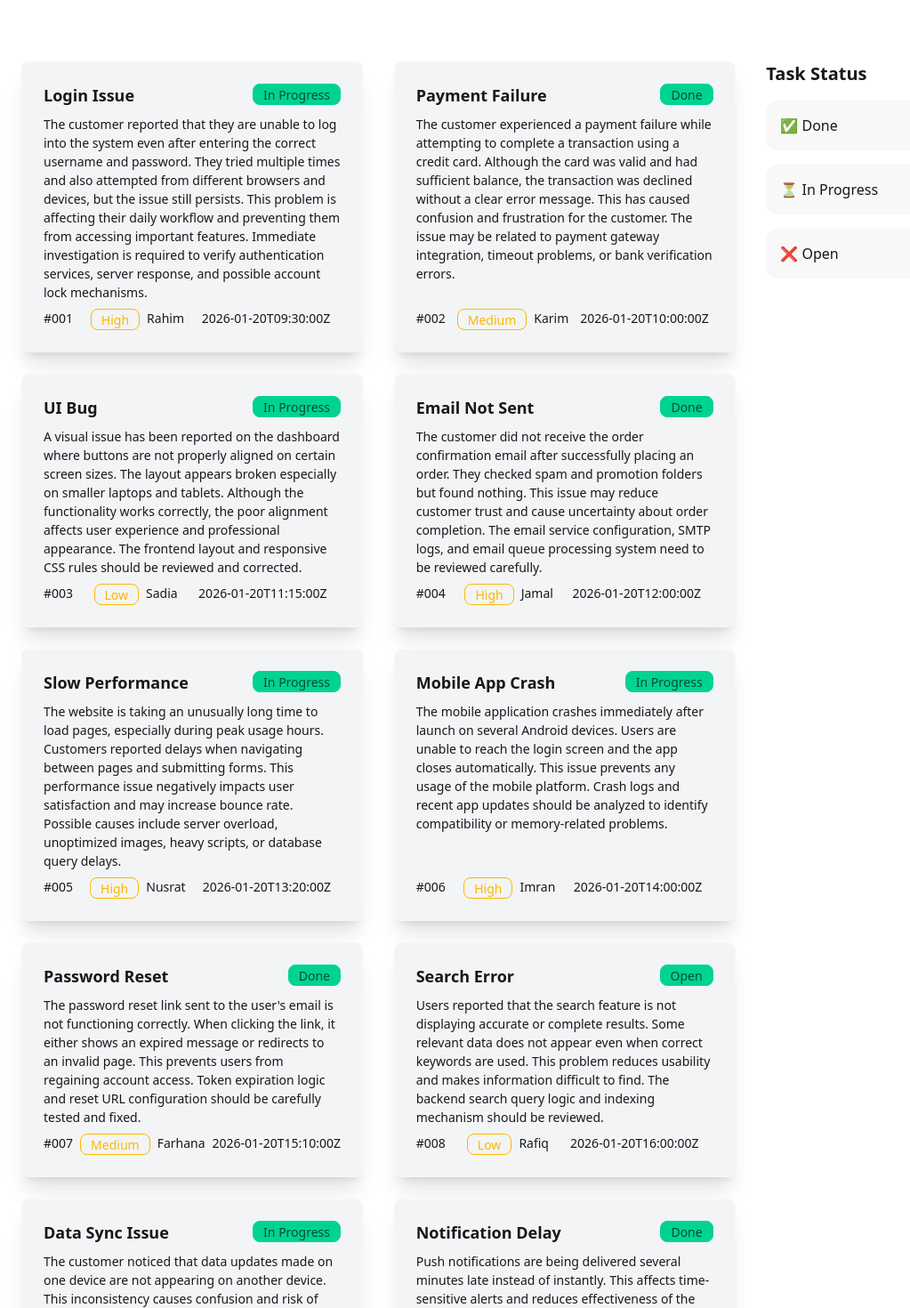
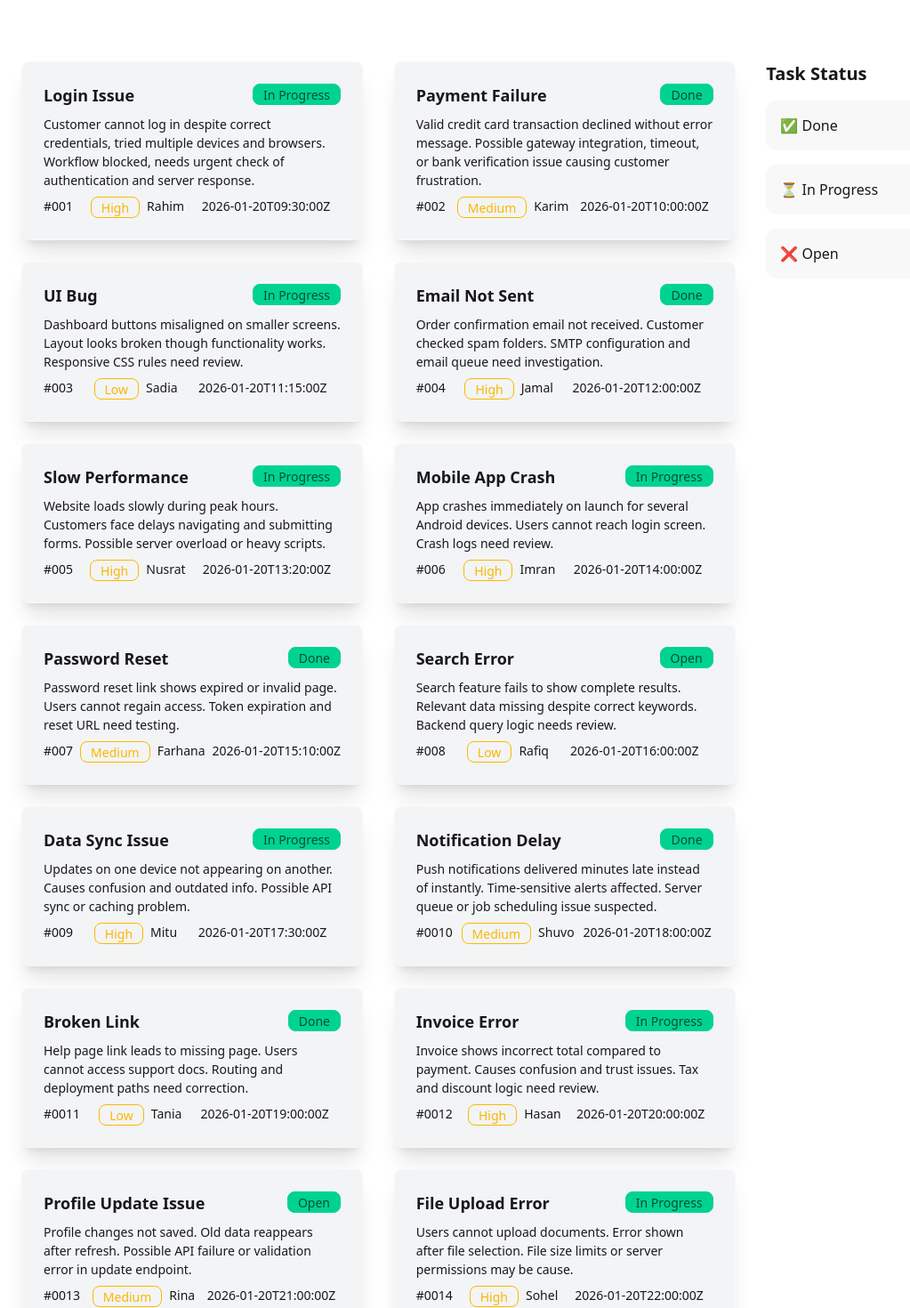
Before and after one commit to Shamim-Faqer/B12A7-Customer-Support-Zone, a React (Vite) app: page / in a window 1280 px wide. Shown: the part 340-1810 px from the top of the page at 89% size, without its empty margins (0-1023 px from the left). Built offline with nearby package versions, Linux system fonts and the light colour scheme.

Commit message:
task-section-pending

```diff
--- a/package.json
+++ b/package.json
@@ -4,12 +4,15 @@
   "version": "0.0.0",
   "type": "module",
   "scripts": {
+    "predeploy": "npm run build",
+    "deploy": "gh-pages -d dist",
     "dev": "vite",
     "build": "vite build",
     "lint": "eslint .",
     "preview": "vite preview"
   },
   "dependencies": {
+    "@tailwindcss/line-clamp": "^0.4.4",
     "@tailwindcss/vite": "^4.1.18",
     "daisyui": "^5.5.14",
     "react": "^19.2.0",
@@ -24,6 +27,7 @@
     "eslint": "^9.39.1",
     "eslint-plugin-react-hooks": "^7.0.1",
     "eslint-plugin-react-refresh": "^0.4.24",
+    "gh-pages": "^6.3.0",
     "globals": "^16.5.0",
     "vite": "^7.2.4"
   }
--- a/public/tickets.json
+++ b/public/tickets.json
@@ -2,7 +2,7 @@
   {
     "id": 1,
     "title": "Login Issue",
-    "description": "The customer reported that they are unable to log into the system even after entering the correct username and password. They tried multiple times and also attempted from different browsers and devices, but the issue still persists. This problem is affecting their daily workflow and preventing them from accessing important features. Immediate investigation is required to verify authentication services, server response, and possible account lock mechanisms.",
+    "description": "Customer cannot log in despite correct credentials, tried multiple devices and browsers. Workflow blocked, needs urgent check of authentication and server response.",
     "customer": "Rahim",
     "priority": "High",
     "status": "In Progress",
@@ -11,7 +11,7 @@
   {
     "id": 2,
     "title": "Payment Failure",
-    "description": "The customer experienced a payment failure while attempting to complete a transaction using a credit card. Although the card was valid and had sufficient balance, the transaction was declined without a clear error message. This has caused confusion and frustration for the customer. The issue may be related to payment gateway integration, timeout problems, or bank verification errors.",
+    "description": "Valid credit card transaction declined without error message. Possible gateway integration, timeout, or bank verification issue causing customer frustration.",
     "customer": "Karim",
     "priority": "Medium",
     "status": "Done",
@@ -20,7 +20,7 @@
   {
     "id": 3,
     "title": "UI Bug",
-    "description": "A visual issue has been reported on the dashboard where buttons are not properly aligned on certain screen sizes. The layout appears broken especially on smaller laptops and tablets. Although the functionality works correctly, the poor alignment affects user experience and professional appearance. The frontend layout and responsive CSS rules should be reviewed and corrected.",
+    "description": "Dashboard buttons misaligned on smaller screens. Layout looks broken though functionality works. Responsive CSS rules need review.",
     "customer": "Sadia",
     "priority": "Low",
     "status": "In Progress",
@@ -29,7 +29,7 @@
   {
     "id": 4,
     "title": "Email Not Sent",
-    "description": "The customer did not receive the order confirmation email after successfully placing an order. They checked spam and promotion folders but found nothing. This issue may reduce customer trust and cause uncertainty about order completion. The email service configuration, SMTP logs, and email queue processing system need to be reviewed carefully.",
+    "description": "Order confirmation email not received. Customer checked spam folders. SMTP configuration and email queue need investigation.",
     "customer": "Jamal",
     "priority": "High",
     "status": "Done",
@@ -38,7 +38,7 @@
   {
     "id": 5,
     "title": "Slow Performance",
-    "description": "The website is taking an unusually long time to load pages, especially during peak usage hours. Customers reported delays when navigating between pages and submitting forms. This performance issue negatively impacts user satisfaction and may increase bounce rate. Possible causes include server overload, unoptimized images, heavy scripts, or database query delays.",
+    "description": "Website loads slowly during peak hours. Customers face delays navigating and submitting forms. Possible server overload or heavy scripts.",
     "customer": "Nusrat",
     "priority": "High",
     "status": "In Progress",
@@ -47,7 +47,7 @@
   {
     "id": 6,
     "title": "Mobile App Crash",
-    "description": "The mobile application crashes immediately after launch on several Android devices. Users are unable to reach the login screen and the app closes automatically. This issue prevents any usage of the mobile platform. Crash logs and recent app updates should be analyzed to identify compatibility or memory-related problems.",
+    "description": "App crashes immediately on launch for several Android devices. Users cannot reach login screen. Crash logs need review.",
     "customer": "Imran",
     "priority": "High",
     "status": "In Progress",
@@ -56,7 +56,7 @@
   {
     "id": 7,
     "title": "Password Reset",
-    "description": "The password reset link sent to the user's email is not functioning correctly. When clicking the link, it either shows an expired message or redirects to an invalid page. This prevents users from regaining account access. Token expiration logic and reset URL configuration should be carefully tested and fixed.",
+    "description": "Password reset link shows expired or invalid page. Users cannot regain access. Token expiration and reset URL need testing.",
     "customer": "Farhana",
     "priority": "Medium",
     "status": "Done",
@@ -65,7 +65,7 @@
   {
     "id": 8,
     "title": "Search Error",
-    "description": "Users reported that the search feature is not displaying accurate or complete results. Some relevant data does not appear even when correct keywords are used. This problem reduces usability and makes information difficult to find. The backend search query logic and indexing mechanism should be reviewed.",
+    "description": "Search feature fails to show complete results. Relevant data missing despite correct keywords. Backend query logic needs review.",
     "customer": "Rafiq",
     "priority": "Low",
     "status": "Open",
@@ -74,7 +74,7 @@
   {
     "id": 9,
     "title": "Data Sync Issue",
-    "description": "The customer noticed that data updates made on one device are not appearing on another device. This inconsistency causes confusion and risk of outdated information. The issue may involve API synchronization delays, caching problems, or background sync failures that must be investigated immediately.",
+    "description": "Updates on one device not appearing on another. Causes confusion and outdated info. Possible API sync or caching problem.",
     "customer": "Mitu",
     "priority": "High",
     "status": "In Progress",
@@ -83,7 +83,7 @@
   {
     "id": 10,
     "title": "Notification Delay",
-    "description": "Push notifications are being delivered several minutes late instead of instantly. This affects time-sensitive alerts and reduces effectiveness of the notification system. The issue may be related to server queue delays, background job scheduling, or third-party notification services configuration.",
+    "description": "Push notifications delivered minutes late instead of instantly. Time-sensitive alerts affected. Server queue or job scheduling issue suspected.",
     "customer": "Shuvo",
     "priority": "Medium",
     "status": "Done",
@@ -92,7 +92,7 @@
   {
     "id": 11,
     "title": "Broken Link",
-    "description": "The help page link on the website leads to a broken or missing page. Users are unable to access support documentation when needed. This reduces overall usability and creates frustration. The routing configuration and deployment paths should be verified and corrected promptly.",
+    "description": "Help page link leads to missing page. Users cannot access support docs. Routing and deployment paths need correction.",
     "customer": "Tania",
     "priority": "Low",
     "status": "Done",
@@ -101,7 +101,7 @@
   {
     "id": 12,
     "title": "Invoice Error",
-    "description": "The invoice generated after purchase shows an incorrect total amount that does not match the actual payment. This creates confusion and may cause trust issues with customers. The tax calculation and discount logic should be reviewed thoroughly to ensure financial accuracy.",
+    "description": "Invoice shows incorrect total compared to payment. Causes confusion and trust issues. Tax and discount logic need review.",
     "customer": "Hasan",
     "priority": "High",
     "status": "In Progress",
@@ -110,7 +110,7 @@
   {
     "id": 13,
     "title": "Profile Update Issue",
-    "description": "The user attempted to update their profile information, but changes were not saved successfully. After refreshing the page, old data reappeared. This issue may be related to API failure or validation errors. The profile update endpoint and form handling logic require investigation.",
+    "description": "Profile changes not saved. Old data reappears after refresh. Possible API failure or validation error in update endpoint.",
     "customer": "Rina",
     "priority": "Medium",
     "status": "Open",
@@ -119,7 +119,7 @@
   {
     "id": 14,
     "title": "File Upload Error",
-    "description": "Users are unable to upload documents through the file upload feature. The system displays an error after selecting the file. This affects document submission workflows. File size limits, server permissions, and upload API responses should be checked carefully.",
+    "description": "Users cannot upload documents. Error shown after file selection. File size limits or server permissions may be cause.",
     "customer": "Sohel",
     "priority": "High",
     "status": "In Progress",
@@ -128,7 +128,7 @@
   {
     "id": 15,
     "title": "Logout Problem",
-    "description": "Some users reported that clicking the logout button does not properly end the session. After refreshing the page, the account remains logged in. This may pose security risks. Session handling, token invalidation, and cookie management logic must be reviewed immediately.",
+    "description": "Logout button fails to end session. Account remains logged in after refresh. Session handling and token invalidation need review.",
     "customer": "Nabila",
     "priority": "Medium",
     "status": "Done",
--- a/vite.config.js
+++ b/vite.config.js
@@ -4,4 +4,5 @@ import react from "@vitejs/plugin-react";
 
 export default defineConfig({
   plugins: [tailwindcss(), react()],
+  base: "/B12A7-Customer-Support-Zone/"
 });
```
Also changed, not shown: 1 other file (tests, documents, lock files or other folders).
